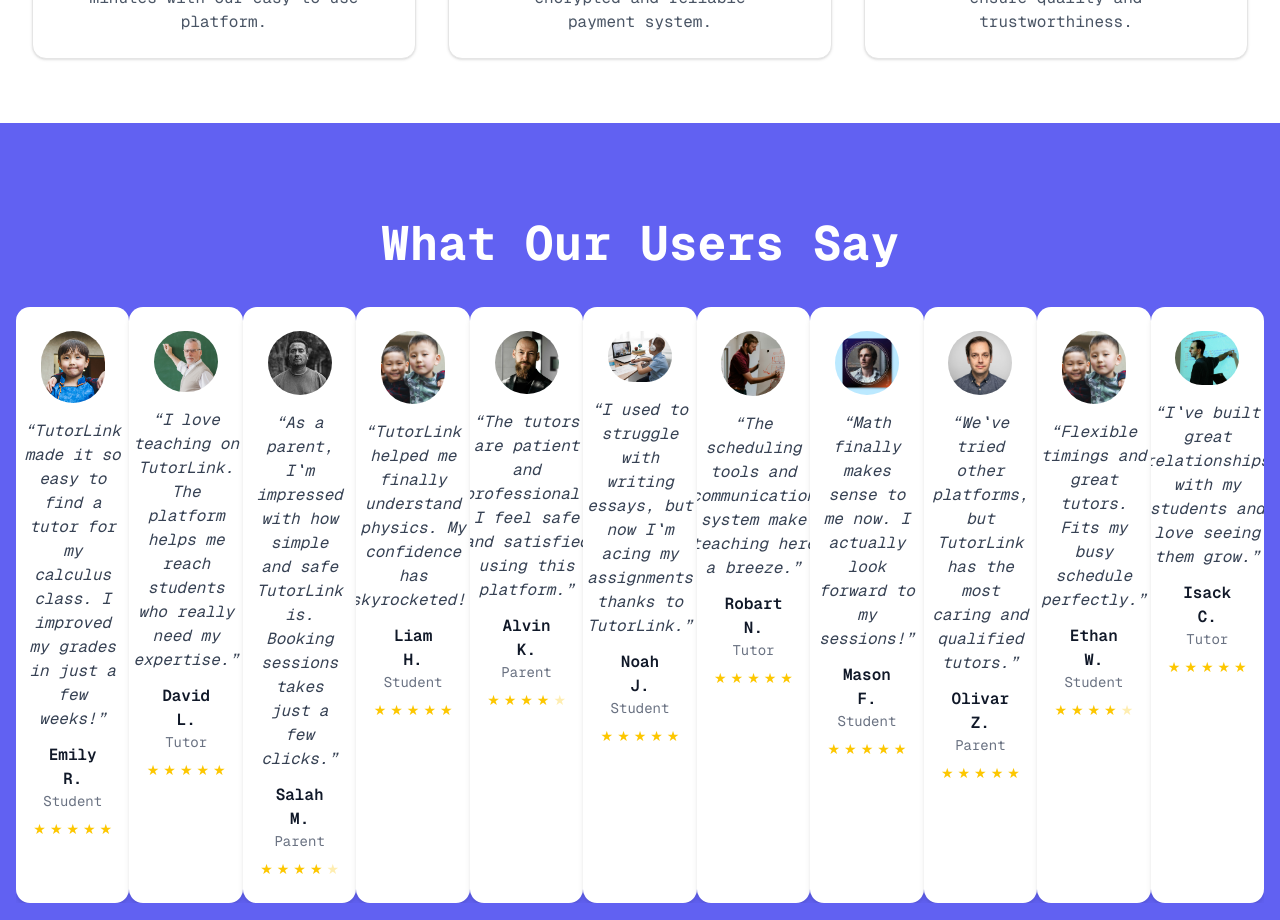
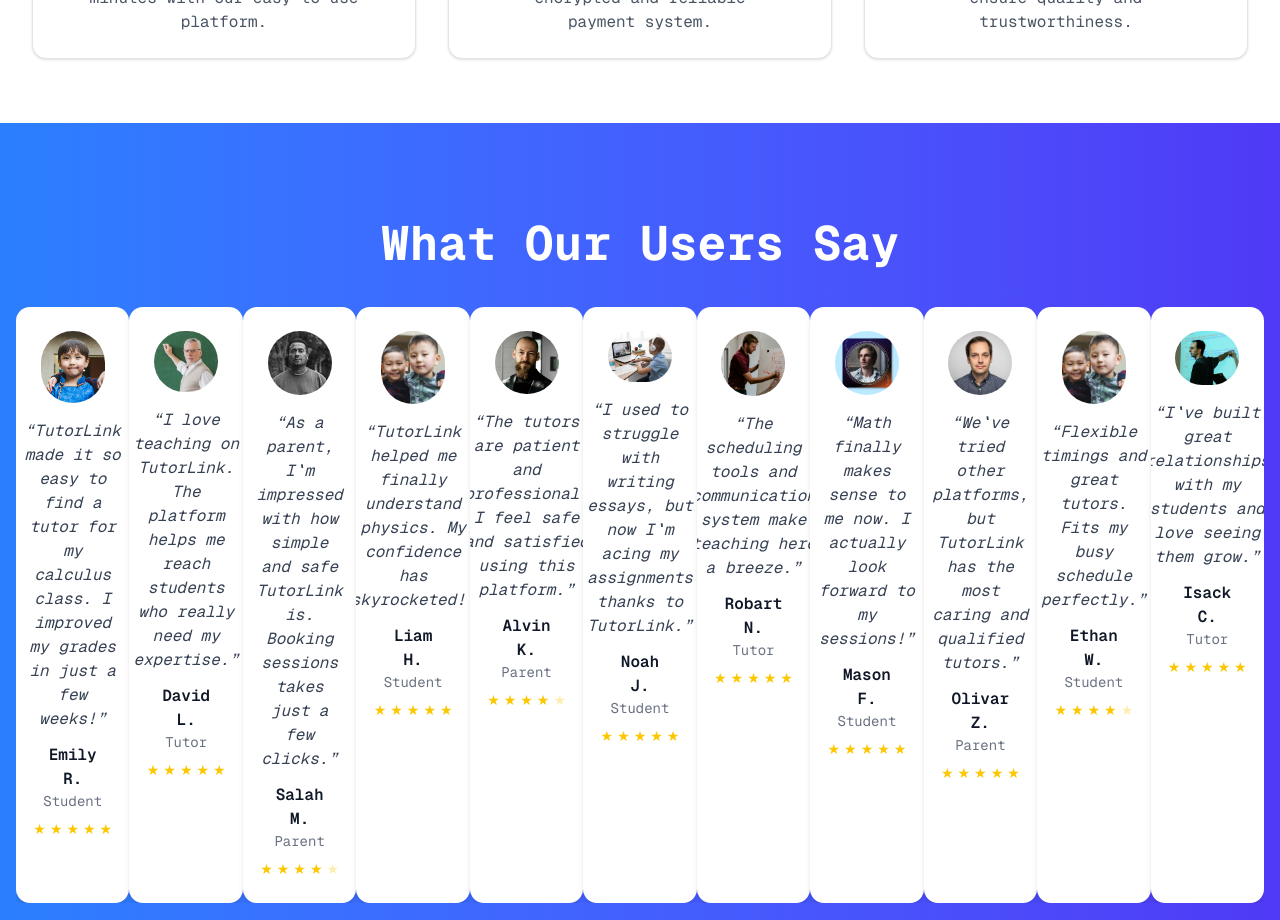
Before and after one commit to Sakhawat71/tutorlink-frontend, a Next.js app: page / in a window 1280 px wide. Shown: the part 980-1900 px from the top of the page. Built offline with nearby package versions, Linux system fonts and the light colour scheme; no server answers.

Commit message:
complete home component

```diff
--- a/src/components/modules/browseTutors/BrowseTutors.tsx
+++ b/src/components/modules/browseTutors/BrowseTutors.tsx
@@ -39,7 +39,7 @@ const BrowseTutors = () => {
     }
 
     return (
-        <div>
+        <div className="md:mx-10">
             <h1>Browser Tutors {tutorProfiles?.length}</h1>
             <div className="grid grid-cols-1 md:grid-cols-2 lg:grid-cols-3 gap-6 p-6">
                 {tutorProfiles?.map(tutor => (
--- a/src/components/modules/home/Testimonials.tsx
+++ b/src/components/modules/home/Testimonials.tsx
@@ -141,7 +141,7 @@ const Testimonials = () => {
     }, [instanceRef]);
 
     return (
-        <section className="bg-[#6161F2] py-14">
+        <section className="bg-gradient-to-r from-blue-500 to-indigo-600 py-14">
             <div className="container mx-auto px-4">
                 <h2 className="text-white text-3xl md:text-5xl font-bold text-center my-10">
                     What Our Users Say
```
